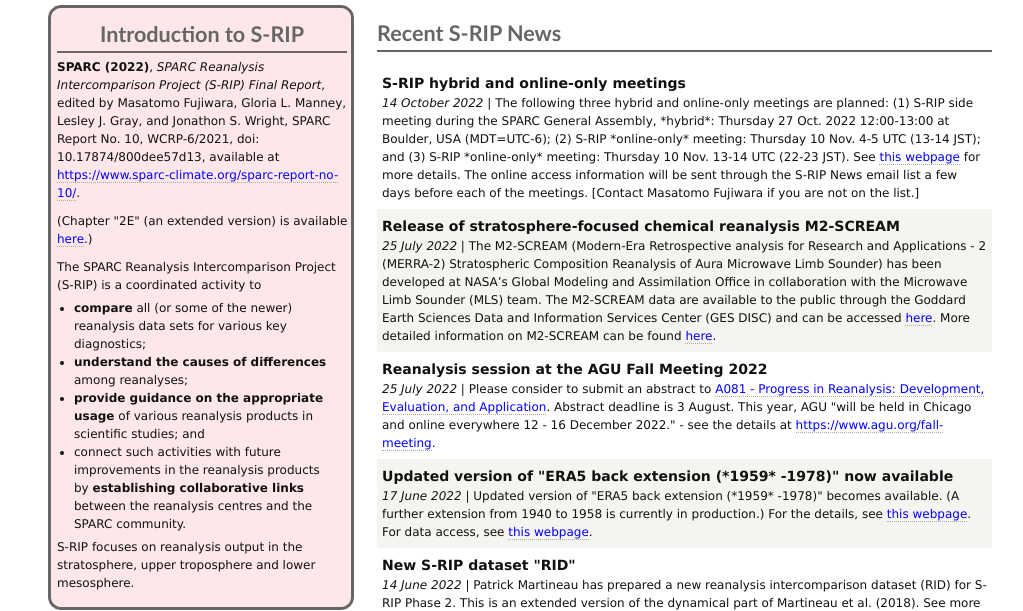
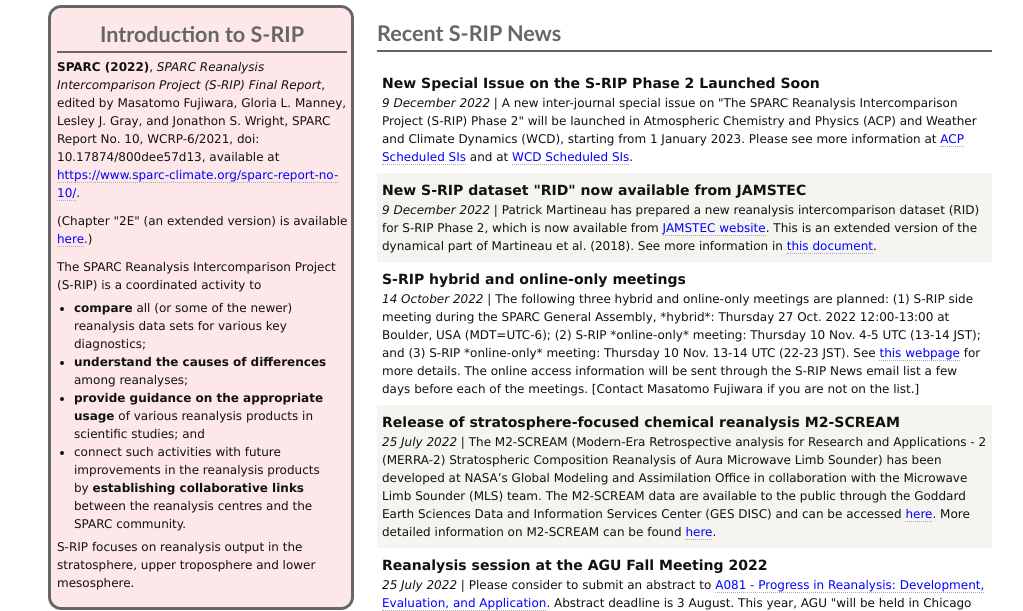
Before and after one commit to s-rip/s-rip.github.io, a plain HTML site: page index.html in a window 1280 px wide. Shown: the part 201-812 px from the top of the page, without its empty margins (128-1151 px from the left). Drawn offline with Linux system fonts and the light colour scheme.

Commit message:
Add files via upload

```diff
--- a/index.html
+++ b/index.html
@@ -89,6 +89,14 @@
 	<table class="reference">
 
 
+	  <tr><td><h3>New Special Issue on the S-RIP Phase 2 Launched Soon</h3>
+              <i>9 December 2022</i> | A new inter-journal special issue on "The SPARC Reanalysis Intercomparison Project (S-RIP) Phase 2" will be launched in Atmospheric Chemistry and Physics (ACP) and Weather and Climate Dynamics (WCD), starting from 1 January 2023. Please see more information at <a href="https://www.atmospheric-chemistry-and-physics.net/articles_and_preprints/scheduled_sis.html" target="_blank">ACP Scheduled SIs</a> and at <a href="https://www.weather-climate-dynamics.net/articles_and_preprints/scheduled_sis.html" target="_blank">WCD Scheduled SIs</a>.
+            </td></tr>
+
+	  <tr><td><h3>New S-RIP dataset "RID" now available from JAMSTEC</h3>
+              <i>9 December 2022</i> | Patrick Martineau has prepared a new reanalysis intercomparison dataset (RID) for S-RIP Phase 2, which is now available from <a href="https://www.jamstec.go.jp/RID/thredds/catalog/catalog.html" target="_blank">JAMSTEC website</a>. This is an extended version of the dynamical part of Martineau et al. (2018). See more information in <a href="./resources/Reanalysis_intercomparison_dataset_20220614.pdf" target="_blank">this document</a>.
+          </td></tr>
+
 	  <tr><td><h3>S-RIP hybrid and online-only meetings</h3>
               <i>14 October 2022</i> | The following three hybrid and online-only meetings are planned: (1) S-RIP side meeting during the SPARC General Assembly, *hybrid*: Thursday 27 Oct. 2022 12:00-13:00 at Boulder, USA (MDT=UTC-6); (2) S-RIP *online-only* meeting: Thursday 10 Nov. 4-5 UTC (13-14 JST); and (3) S-RIP *online-only* meeting: Thursday 10 Nov. 13-14 UTC (22-23 JST). See <a href="https://s-rip.github.io/events/index.html" target="_blank">this webpage</a> for more details. The online access information will be sent through the S-RIP News email list a few days before each of the meetings. [Contact Masatomo Fujiwara if you are not on the list.]
             </td></tr>
@@ -101,13 +109,6 @@
               <i>25 July 2022</i> | Please consider to submit an abstract to <a href="https://agu.confex.com/agu/fm22/prelim.cgi/Session/160535" target="_blank">A081 - Progress in Reanalysis: Development, Evaluation, and Application</a>. Abstract deadline is 3 August. This year, AGU "will be held in Chicago and online everywhere 12 - 16 December 2022." - see the details at <a href="https://www.agu.org/fall-meeting" target="_blank">https://www.agu.org/fall-meeting</a>.
             </td></tr>
 
-	  <tr><td><h3>Updated version of "ERA5 back extension (*1959* -1978)" now available</h3>
-              <i>17 June 2022</i> | Updated version of "ERA5 back extension (*1959* -1978)" becomes available. (A further extension from 1940 to 1958 is currently in production.) For the details, see <a href="https://confluence.ecmwf.int/display/CKB/Changes+in+the+ERA5+back+extension+compared+to+its+preliminary+version" target="_blank">this webpage</a>. For data access, see <a href="https://confluence.ecmwf.int/display/CKB/How+to+download+ERA5" target="_blank">this webpage</a>.
-          </td></tr>
-
-	  <tr><td><h3>New S-RIP dataset "RID"</h3>
-              <i>14 June 2022</i> | Patrick Martineau has prepared a new reanalysis intercomparison dataset (RID) for S-RIP Phase 2. This is an extended version of the dynamical part of Martineau et al. (2018). See more information in <a href="./resources/Reanalysis_intercomparison_dataset_20220614.pdf" target="_blank">this document</a>.
-          </td></tr>
 
 
 
```
Also changed, not shown: news.html (+8 -0 lines).
